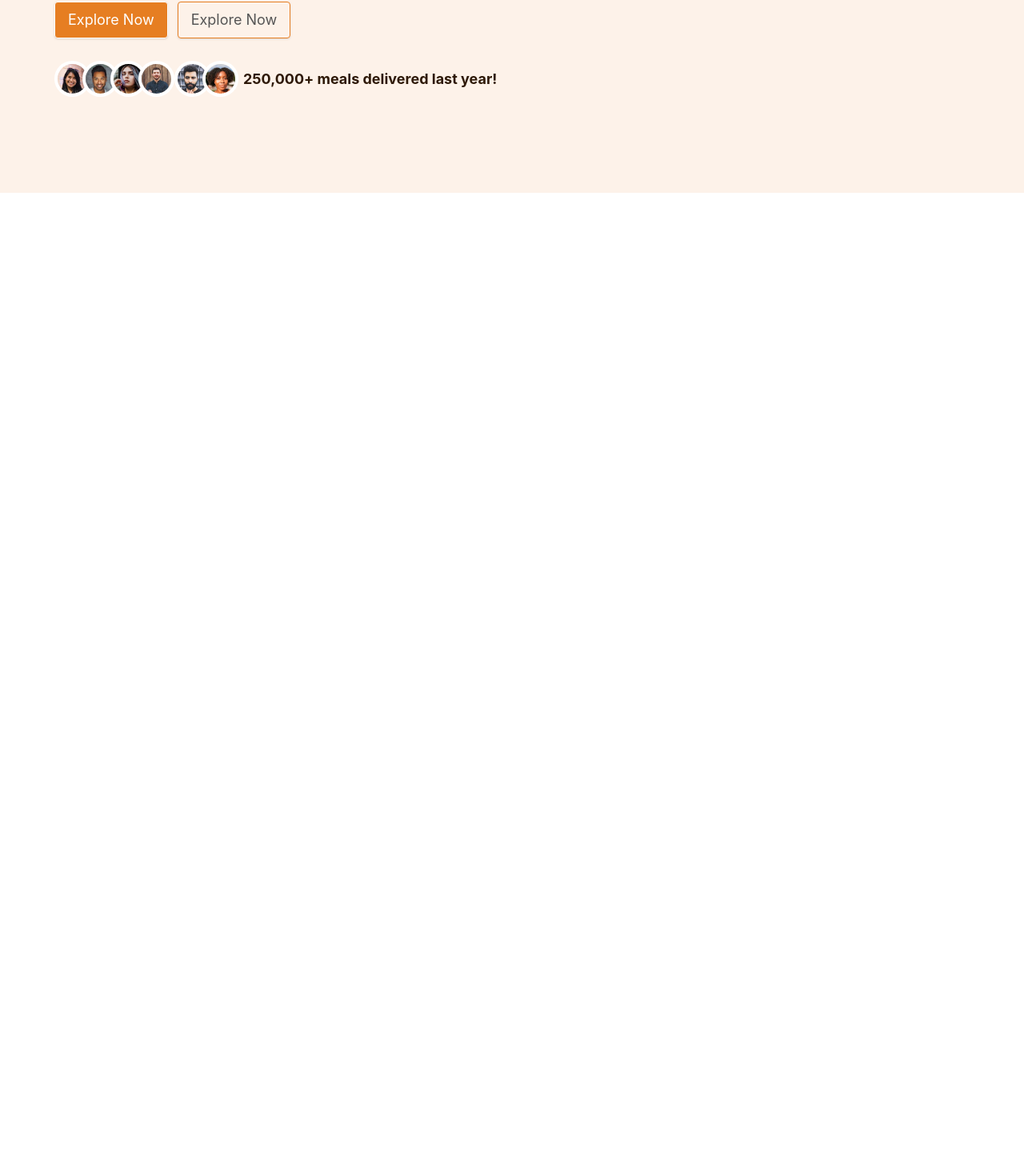
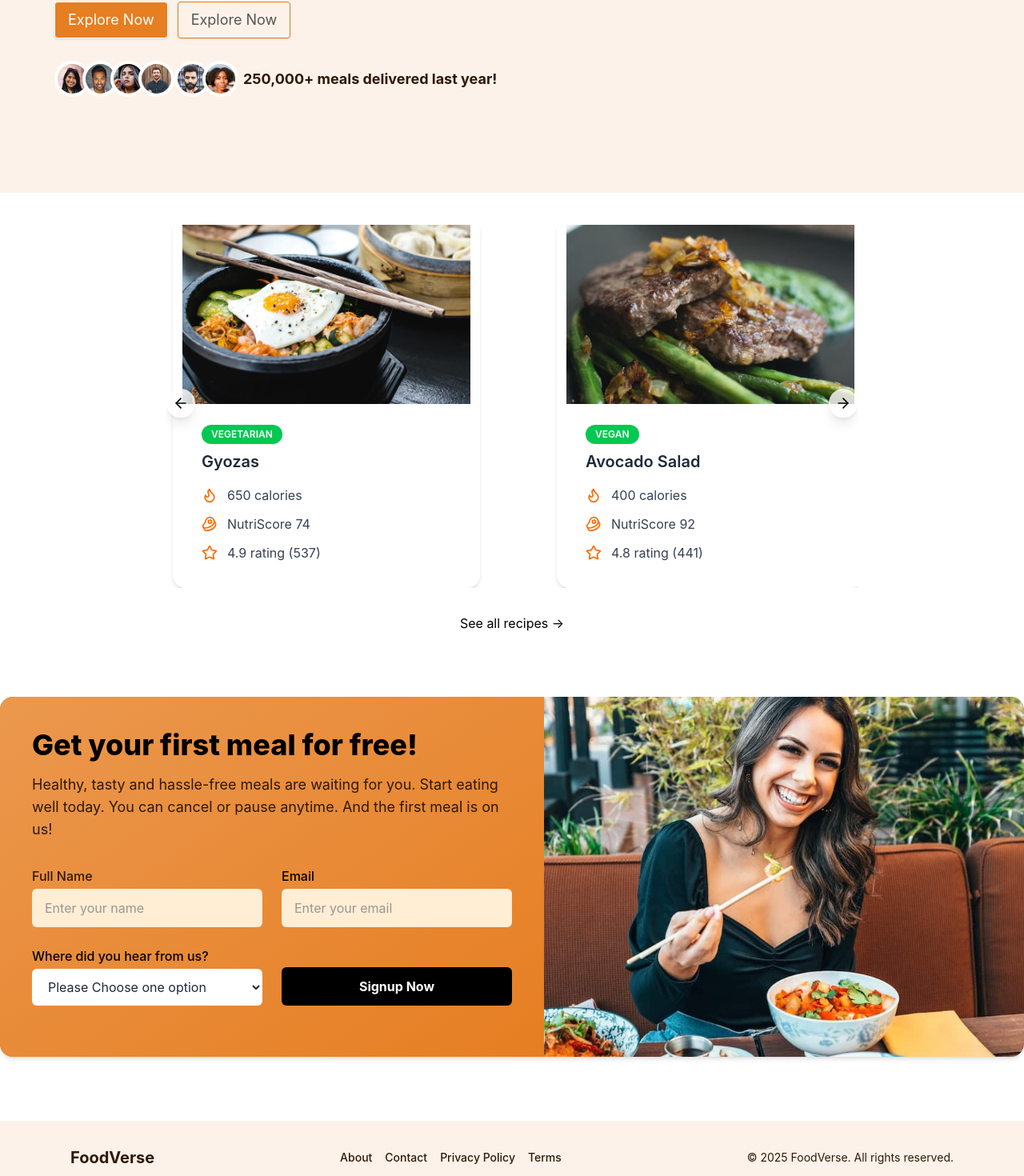
Before and after one commit to Ashab-Asir/Food-Verse, a React (Vite) app: page / in a window 1280 px wide. Shown: the part 662-2132 px from the top of the page at 80% size. Before the commit the page ends 903 px from the top, so only its background shows below. Built offline with nearby package versions, Linux system fonts and the light colour scheme.

Commit message:
feat: add Carousel, Contact, and Footer sections to the UI

```diff
--- /dev/null
+++ b/src/components/Card.jsx
@@ -0,0 +1,51 @@
+import { Beef, Flame, Star } from "lucide-react";
+
+const Card = ({
+  image,
+  tag,
+  title,
+  calories,
+  nutriScore,
+  rating,
+  ratingCount,
+}) => {
+  return (
+    <div className="max-w-sm px-3 py-2 bg-white rounded-2xl shadow-md overflow-hidden">
+      {/* Meal Image */}
+      <img
+        src={image}
+        alt={title}
+        className="w-full h-56 object-cover overflow-hidden"
+      />
+
+      {/* Content */}
+      <div className="p-6">
+        {/* Tag */}
+        <span className="inline-block bg-green-500 text-white text-xs font-semibold px-3 py-1 rounded-full uppercase mb-2">
+          {tag}
+        </span>
+
+        {/* Title */}
+        <h3 className="text-xl font-semibold text-gray-800 mb-4">{title}</h3>
+
+        {/* Attributes */}
+        <ul className="flex flex-col gap-3 text-gray-700 text-base">
+          <li className="flex items-center gap-3">
+            <Flame className="w-5 h-5 text-orange-500" />
+            {calories} calories
+          </li>
+          <li className="flex items-center gap-3">
+            <Beef className="w-5 h-5 text-orange-500" />
+            NutriScore {nutriScore}
+          </li>
+          <li className="flex items-center gap-3">
+            <Star className="w-5 h-5 text-orange-500" />
+            {rating} rating ({ratingCount})
+          </li>
+        </ul>
+      </div>
+    </div>
+  );
+};
+
+export default Card;
--- /dev/null
+++ b/src/components/Carousel.jsx
@@ -0,0 +1,77 @@
+import { useState, useEffect } from "react";
+import { ArrowLeft, ArrowRight } from "lucide-react";
+
+const Carousel = ({ slides }) => {
+  const [currentIndex, setCurrentIndex] = useState(0);
+  const [cardsPerView, setCardsPerView] = useState(3);
+
+  useEffect(() => {
+    const handleResize = () => {
+      if (window.innerWidth < 640) {
+        // sm breakpoint (Tailwind's sm: 640px)
+        setCardsPerView(1);
+      } else {
+        // md (768px) and above
+        setCardsPerView(3);
+      }
+    };
+
+    handleResize(); // Set initial value
+    window.addEventListener("resize", handleResize);
+    return () => window.removeEventListener("resize", handleResize);
+  }, []);
+
+  const maxIndex = Math.max(0, slides.length - cardsPerView);
+
+  const goToPrevious = () => {
+    setCurrentIndex((prev) => (prev <= 0 ? maxIndex : prev - 1));
+  };
+
+  const goToNext = () => {
+    setCurrentIndex((prev) => (prev >= maxIndex ? 0 : prev + 1));
+  };
+
+  return (
+    <div className="relative w-full overflow-hidden">
+      {/* Slides container */}
+      <div
+        className="flex transition-transform duration-300 ease-in-out"
+        style={{
+          transform: `translateX(-${currentIndex * (100 / cardsPerView)}%)`,
+          width: `${(100 * slides.length) / cardsPerView}%`,
+        }}
+      >
+        {slides.map((slide, index) => (
+          <div
+            key={index}
+            className="px-2"
+            style={{
+              flex: `0 0 ${100 / cardsPerView}%`,
+              boxSizing: "border-box", // Ensure padding doesn't affect width
+            }}
+          >
+            {slide}
+          </div>
+        ))}
+      </div>
+
+      {/* Navigation arrows */}
+      <button
+        onClick={goToPrevious}
+        className="absolute top-1/2 left-0 -translate-y-1/2 z-10 bg-white/80 hover:bg-white p-2 rounded-full shadow-lg transition-colors duration-200"
+        aria-label="Previous slide"
+      >
+        <ArrowLeft className="w-5 h-5" />
+      </button>
+      <button
+        onClick={goToNext}
+        className="absolute top-1/2 right-0 -translate-y-1/2 z-10 bg-white/80 hover:bg-white p-2 rounded-full shadow-lg transition-colors duration-200"
+        aria-label="Next slide"
+      >
+        <ArrowRight className="w-5 h-5" />
+      </button>
+    </div>
+  );
+};
+
+export default Carousel;
--- /dev/null
+++ b/src/components/Contact.jsx
@@ -0,0 +1,82 @@
+import React from "react";
+import img from "../assets/eating.jpg";
+const Contact = () => {
+  return (
+    <section className=" max-w-7xl mx-auto my-12 rounded-2xl overflow-hidden shadow-md flex flex-col md:flex-row">
+      {/* Left: Form */}
+      <div
+        className="bg-[#cf711f] text-black p-10 flex-1"
+        style={{
+          backgroundImage: "linear-gradient(to right bottom, #eb984e, #e67e22)",
+        }}
+      >
+        <h2 className="text-3xl md:text-4xl font-extrabold mb-4">
+          Get your first meal for free!
+        </h2>
+        <p className="mb-8 text-lg text-[#2e1907]">
+          Healthy, tasty and hassle-free meals are waiting for you. Start eating
+          well today. You can cancel or pause anytime. And the first meal is on
+          us!
+        </p>
+
+        <form className="space-y-6">
+          {/* Full Name and Email */}
+          <div className="flex flex-col md:flex-row gap-6">
+            <div className="flex flex-col flex-1 text-[#2e1907]">
+              <label className="mb-1 font-medium ">Full Name</label>
+              <input
+                type="text"
+                placeholder="Enter your name"
+                className="px-4 py-3 rounded-md bg-orange-100 text-gray-700 focus:outline-none"
+              />
+            </div>
+            <div className="flex flex-col flex-1">
+              <label className="mb-1 font-medium">Email</label>
+              <input
+                type="email"
+                placeholder="Enter your email"
+                className="px-4 py-3 rounded-md bg-orange-100 text-gray-700 focus:outline-none"
+              />
+            </div>
+          </div>
+
+          {/* Dropdown and Button */}
+          <div className="flex flex-col md:flex-row gap-6">
+            <div className="flex flex-col flex-1">
+              <label className="mb-1 font-medium">
+                Where did you hear from us?
+              </label>
+              <select className="px-4 py-3 rounded-md bg-white text-gray-800 focus:outline-none">
+                <option>Please Choose one option</option>
+                <option>Facebook</option>
+                <option>Instagram</option>
+                <option>Friends</option>
+                <option>Google Search</option>
+              </select>
+            </div>
+
+            <div className="flex items-end flex-1">
+              <button
+                type="submit"
+                className="w-full bg-black text-white font-bold py-3 px-6 rounded-md hover:bg-gray-800 transition"
+              >
+                Signup Now
+              </button>
+            </div>
+          </div>
+        </form>
+      </div>
+
+      {/* Right: Image */}
+      <div className="flex-1 hidden md:block">
+        <img
+          src={img}
+          alt="Smiling woman with healthy food"
+          className="h-[450px] w-full object-cover"
+        />
+      </div>
+    </section>
+  );
+};
+
+export default Contact;
--- /dev/null
+++ b/src/components/Footer.jsx
@@ -0,0 +1,43 @@
+import React from "react";
+
+const Footer = () => {
+  return (
+    <footer className="bg-[#fdf2e9] text-[#2e1907] py-8 mt-20">
+      <div className="max-w-6xl mx-auto px-6 flex flex-col md:flex-row justify-between items-center gap-6">
+        {/* Left side: Logo or brand */}
+        <div className="text-xl font-bold">FoodVerse</div>
+
+        {/* Center: Footer links */}
+        <ul className="flex flex-wrap gap-4 text-sm font-medium">
+          <li>
+            <a href="#" className="hover:underline">
+              About
+            </a>
+          </li>
+          <li>
+            <a href="#" className="hover:underline">
+              Contact
+            </a>
+          </li>
+          <li>
+            <a href="#" className="hover:underline">
+              Privacy Policy
+            </a>
+          </li>
+          <li>
+            <a href="#" className="hover:underline">
+              Terms
+            </a>
+          </li>
+        </ul>
+
+        {/* Right side: copyright */}
+        <div className="text-sm text-[#2e1907]">
+          © {new Date().getFullYear()} FoodVerse. All rights reserved.
+        </div>
+      </div>
+    </footer>
+  );
+};
+
+export default Footer;
--- a/src/pages/HomePage.jsx
+++ b/src/pages/HomePage.jsx
@@ -1,12 +1,74 @@
 import React from "react";
 import NavBar from "../components/NavBar";
 import Hero from "../components/Hero";
+import Card from "../components/Card";
+import Carousel from "../components/Carousel";
+import img1 from "../assets/gallery/gallery-1.jpg";
+import img2 from "../assets/gallery/gallery-2.jpg";
+import img3 from "../assets/gallery/gallery-3.jpg";
+import img4 from "../assets/gallery/gallery-4.jpg";
+import img5 from "../assets/gallery/gallery-5.jpg";
+import Contact from "../components/Contact";
+import Footer from "../components/Footer";
 
 const HomePage = () => {
+  const cards = [
+    <Card
+      image={img1}
+      title="Gyozas"
+      calories={650}
+      nutriScore={74}
+      rating={4.9}
+      ratingCount={537}
+      tag="Vegetarian"
+    />,
+    <Card
+      image={img2}
+      title="Avocado Salad"
+      calories={400}
+      nutriScore={92}
+      rating={4.8}
+      ratingCount={441}
+      tag="Vegan"
+    />,
+    <Card
+      image={img3}
+      title="Pasta"
+      calories={550}
+      nutriScore={85}
+      rating={4.6}
+      ratingCount={321}
+      tag="Vegetarian"
+    />,
+    <Card
+      image={img4}
+      title="Tacos"
+      calories={480}
+      nutriScore={88}
+      rating={4.7}
+      ratingCount={287}
+      tag="Spicy"
+    />,
+    <Card
+      image={img5}
+      title="Grilled Fish"
+      calories={430}
+      nutriScore={95}
+      rating={4.9}
+      ratingCount={413}
+      tag="Pescatarian"
+    />,
+  ];
   return (
     <div className="container font-inter max-w-full mx-auto">
       <NavBar></NavBar>
       <Hero></Hero>
+      <div className="px-4 py-8 max-w-4xl mx-auto mb-10">
+        <Carousel slides={cards} />
+        <p className="text-center mt-8">See all recipes → </p>
+      </div>
+      <Contact></Contact>
+      <Footer></Footer>
     </div>
   );
 };
```
